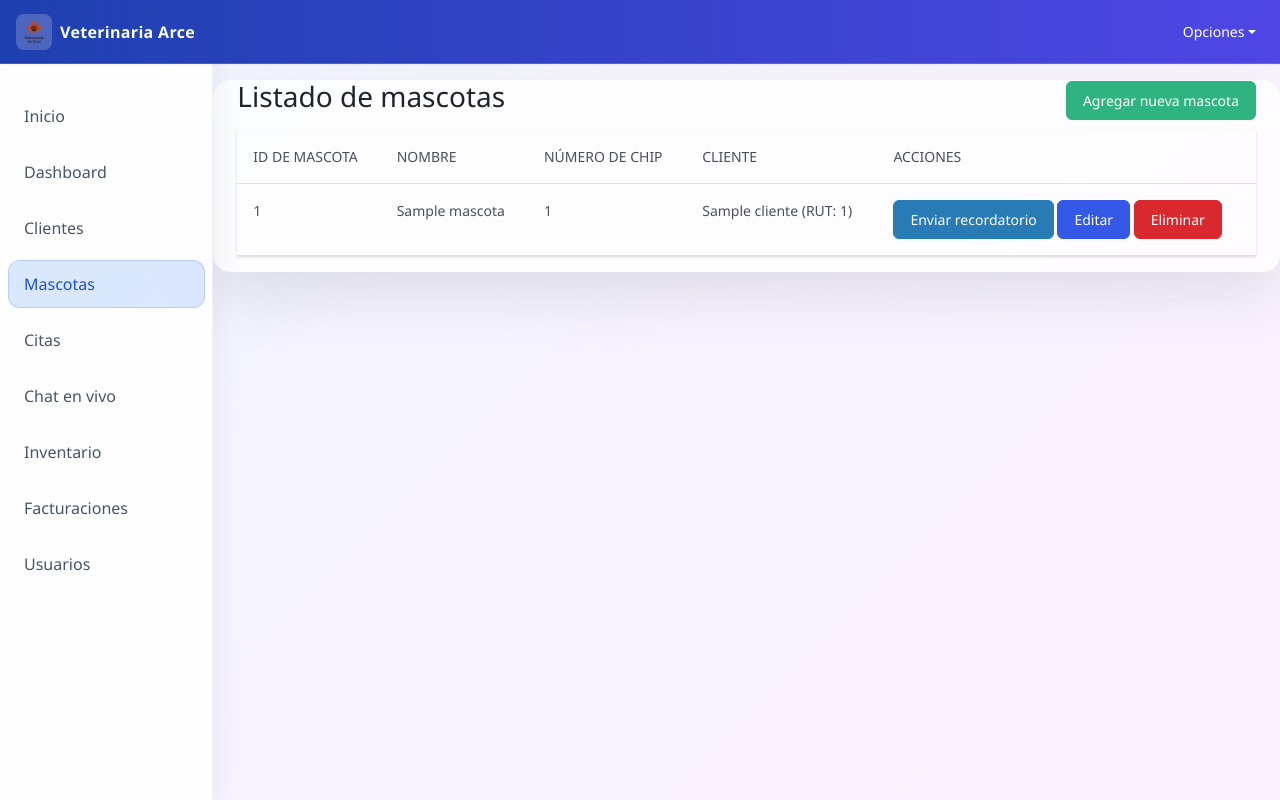
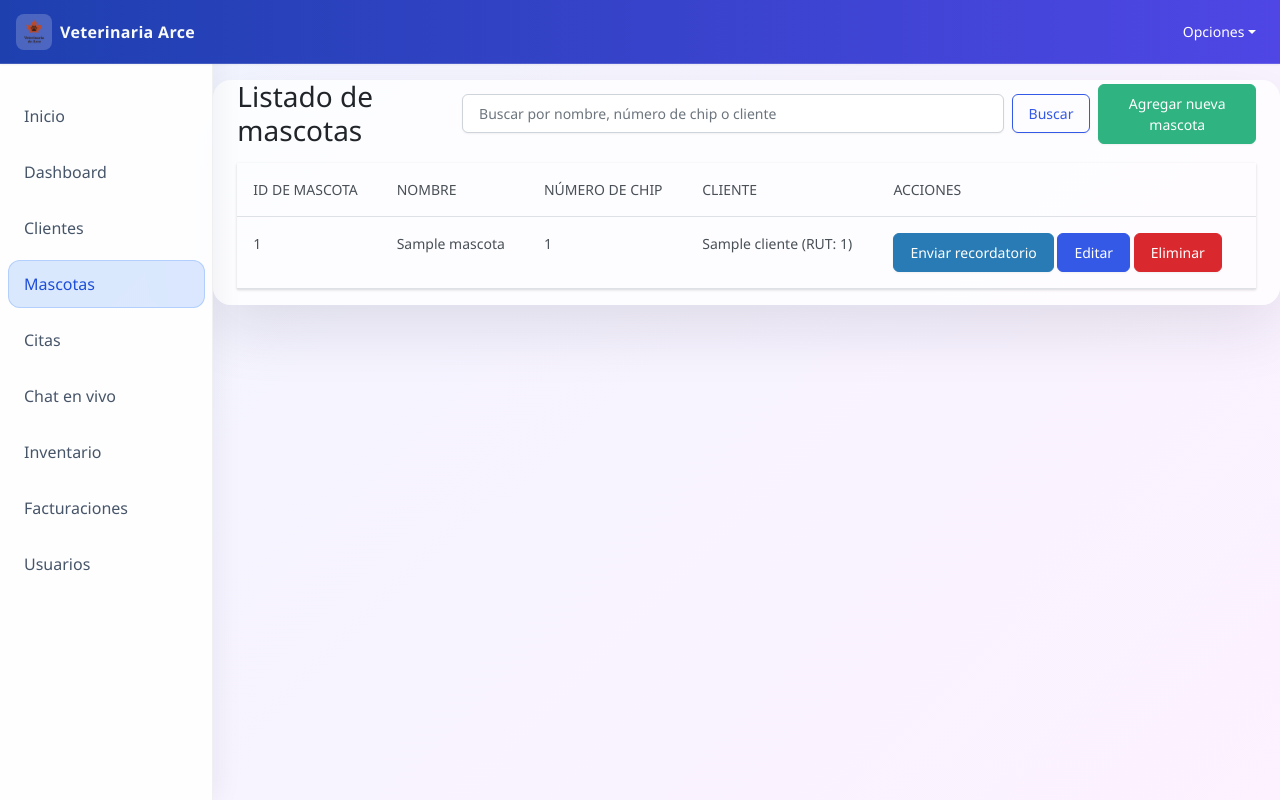
Before and after one commit to Luisnavarr1999/Vet_Arce_Proyect, a Django app: page /panel/mascotas/ in a window 1280 px wide. Run offline with Django 4.2, Linux system fonts and the light colour scheme; a user stored in the database is signed in; tables that the repository leaves empty hold one stand-in row (values such as "Sample post"); some libraries are stand-ins or nearby versions.

Commit message:
agregando mejoras//lista mascotas: buscar mascota

```diff
--- a/paneltrabajador/views/mascota.py
+++ b/paneltrabajador/views/mascota.py
@@ -6,6 +6,7 @@ from django.core.mail import EmailMultiAlternatives
 from django.template.loader import render_to_string
 from django.urls import reverse
 from django.utils.html import strip_tags
+from django.db.models import Q
 from urllib.parse import urljoin
 
 from paneltrabajador.forms import EvolucionClinicaForm, MascotaDocumentoForm, MascotaForm
@@ -55,8 +56,22 @@ def mascota_listar(request):
         return redirect('panel_home')
 
     # Obtenemos todos los objetos del modelo
-    mascotas = Mascota.objects.all()
-    return render(request, 'paneltrabajador/mascota/listado.html', {'mascotas': mascotas})
+    busqueda = request.GET.get('q', '').strip()
+    mascotas = Mascota.objects.all().select_related('cliente')
+
+    if busqueda:
+        mascotas = mascotas.filter(
+            Q(nombre__icontains=busqueda)
+            | Q(numero_chip__icontains=busqueda)
+            | Q(cliente__nombre_cliente__icontains=busqueda)
+            | Q(cliente__rut__icontains=busqueda)
+        )
+
+    return render(
+        request,
+        'paneltrabajador/mascota/listado.html',
+        {'mascotas': mascotas, 'busqueda': busqueda},
+    )
 
 def mascota_agregar(request):
     """
--- a/templates/paneltrabajador/home.html
+++ b/templates/paneltrabajador/home.html
@@ -60,7 +60,7 @@
                     <li class="list-group-item py-3">
                       <div class="d-flex justify-content-between align-items-start">
                         <div>
-                          <h6 class="mb-1">{{ cita.fecha|date:"H:i" }} · {{ cita.nombre_mascota }}</h6>
+                          <h6 class="mb-1">{{ cita.fecha|date:"d/m/Y H:i" }} · {{ cita.nombre_mascota }}</h6>
                           <small class="text-muted d-block">{{ cita.nombre_cliente }}</small>
                         </div>
                         <span class="badge rounded-pill bg-primary">{{ cita.get_servicio_display }}</span>
@@ -84,7 +84,7 @@
                     <li class="list-group-item py-3">
                       <div class="d-flex justify-content-between align-items-start">
                         <div>
-                          <h6 class="mb-1">{{ cita.fecha|date:"H:i" }} · {{ cita.nombre_mascota }}</h6>
+                          <h6 class="mb-1">{{ cita.fecha|date:"d/m/Y H:i" }} · {{ cita.nombre_mascota }}</h6>
                           <small class="text-muted d-block">{{ cita.nombre_cliente }}</small>
                         </div>
                         <span class="badge rounded-pill bg-warning text-dark">Pendiente</span>
--- a/templates/paneltrabajador/mascota/listado.html
+++ b/templates/paneltrabajador/mascota/listado.html
@@ -3,12 +3,29 @@
   Listado - Mascotas
 {% endblock title %}
 {% block content %}
-  <div class="d-flex justify-content-between align-items-center mb-2">
-    <h3 class="fw-light">Listado de mascotas</h3>
-    {# Verificamos permisos #}
-    {% if perms.paneltrabajador.add_mascota %}
-      <a href="{% url 'panel_mascota_nuevo' %}" class="btn btn-success">Agregar nueva mascota</a>
-    {% endif %}
+  <div class="d-flex flex-column flex-lg-row justify-content-between align-items-lg-center gap-3 mb-3">
+    <h3 class="fw-light mb-0">Listado de mascotas</h3>
+    <div class="d-flex flex-column flex-lg-row align-items-lg-center gap-2 w-100 w-lg-auto">
+      <form method="get" role="search" class="d-flex flex-column flex-sm-row gap-2 w-100 w-lg-auto">
+        <input
+          type="search"
+          name="q"
+          value="{{ busqueda }}"
+          class="form-control flex-fill"
+          placeholder="Buscar por nombre, número de chip o cliente"
+        />
+        <div class="d-flex gap-2 justify-content-sm-end">
+          <button type="submit" class="btn btn-outline-primary">Buscar</button>
+          {% if busqueda %}
+            <a href="{% url 'panel_mascota_listar' %}" class="btn btn-outline-secondary">Limpiar</a>
+          {% endif %}
+        </div>
+      </form>
+      {# Verificamos permisos #}
+      {% if perms.paneltrabajador.add_mascota %}
+        <a href="{% url 'panel_mascota_nuevo' %}" class="btn btn-success">Agregar nueva mascota</a>
+      {% endif %}
+    </div>
   </div>
   {% include "./tabla_listado.html" with mostrar_cliente=True %}
 {% endblock content %}
--- a/templates/paneltrabajador/mascota/tabla_listado.html
+++ b/templates/paneltrabajador/mascota/tabla_listado.html
@@ -39,6 +39,12 @@
           {% endif %}
         </td>
       </tr>
+    {% empty %}
+      <tr>
+        <td colspan="{% if mostrar_cliente == True %}5{% else %}4{% endif %}" class="text-center text-muted">
+          No se encontraron mascotas que coincidan con la búsqueda.
+        </td>
+      </tr>
     {% endfor %}
   </tbody>
 </table>
```
